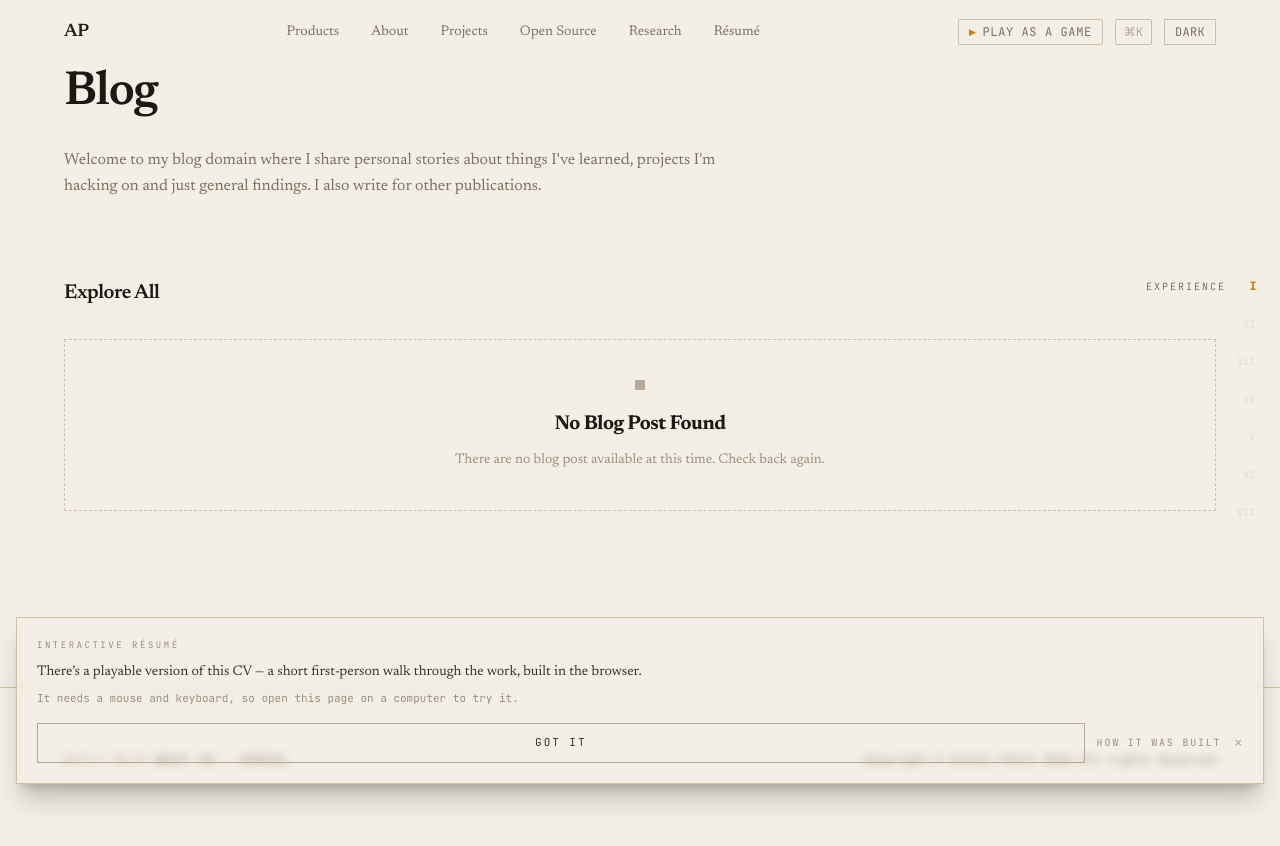
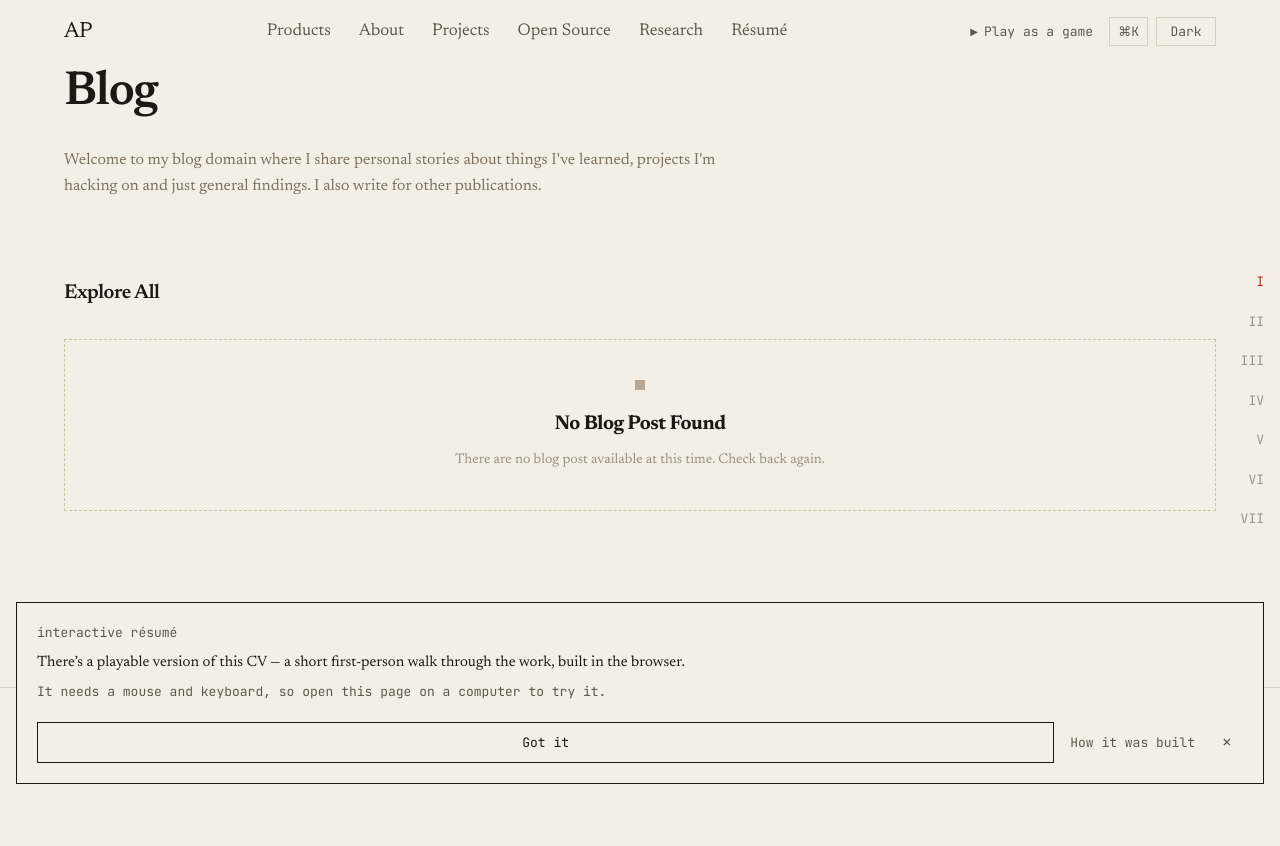
Before and after one commit to AnshulPatil2005/myportfolio, a Next.js app: page /blog in a window 1280 px wide. Shown: the top 846 px of the page. After the commit the page ends 804 px from the top, so only its background shows below. Built offline with nearby package versions, Linux system fonts and the light colour scheme.

Commit message:
Restyle the running head, menu, footer and section rail
Drop the scroll fades, number scramble and typed-out terminal; their text now prints in place.

```diff
--- a/app/animation/Slide.tsx
+++ b/app/animation/Slide.tsx
@@ -1,27 +1,13 @@
-"use client";
-import { motion, useReducedMotion, AnimationProps } from "framer-motion";
-
-interface SlideProps extends AnimationProps {
+// Formerly a scroll-triggered fade. Content now renders in place on first
+// paint: nothing waits on JavaScript to become visible, which is what kept
+// the largest paint late. The wrapper and its props stay so call sites keep
+// their structure.
+interface SlideProps {
   children: React.ReactNode;
   delay?: number;
   className?: string;
 }
 
-export const Slide = ({ children, className, delay }: SlideProps) => {
-  const reduceMotion = useReducedMotion();
-
-  return (
-    <motion.div
-      initial={{ opacity: 0, translateY: reduceMotion ? 0 : 10 }}
-      whileInView={{ opacity: 1, translateY: 0 }}
-      viewport={{ once: true, amount: 0, margin: "0px 0px -80px 0px" }}
-      transition={{
-        ease: "easeInOut",
-        duration: reduceMotion ? 0.01 : 0.3,
-        delay: reduceMotion ? 0 : delay,
-      }}
-    >
-      <div className={className}>{children}</div>
-    </motion.div>
-  );
+export const Slide = ({ children, className }: SlideProps) => {
+  return <div className={className}>{children}</div>;
 };
--- a/app/components/global/Footer.tsx
+++ b/app/components/global/Footer.tsx
@@ -1,37 +1,36 @@
 import UnmountStudio from "./Unmount";
 
+// The colophon: one ruled line at the foot of every page.
 export default function Footer() {
   return (
     <UnmountStudio>
-      <footer className="border-t dark:border-zinc-900 border-zinc-300 mt-44 lg:min-h-[250px] min-h-full relative">
-        <div className="max-w-7xl mx-auto flex lg:flex-row flex-col items-center lg:justify-between justify-center gap-y-4 md:px-16 px-6 py-16">
-          <div className="flex items-center gap-x-2 font-mono text-xs uppercase tracking-widest dark:text-zinc-500 text-zinc-400">
+      <footer className="border-t border-line mt-32 md:mt-44">
+        <div className="max-w-7xl mx-auto px-6 md:px-12 lg:px-16 py-10 md:py-12 flex md:flex-row flex-col md:items-baseline md:justify-between gap-y-3 font-mono text-meta text-muted">
+          <div className="flex items-baseline gap-x-2">
             <span>Built with</span>
             <a
               href="https://nextjs.org"
               rel="noreferrer noopener"
               target="_blank"
-              className="dark:text-zinc-300 text-zinc-600 hover:underline"
+              className="link"
             >
               Next.js
             </a>
-            <span className="dark:text-zinc-700 text-zinc-300">/</span>
+            <span aria-hidden="true">/</span>
             <a
               href="https://vercel.com"
               rel="noreferrer noopener"
               target="_blank"
-              className="dark:text-zinc-300 text-zinc-600 hover:underline"
+              className="link"
             >
               Vercel
             </a>
           </div>
 
-          <div className="flex flex-col lg:items-end items-center lg:text-start text-center">
-            <small className="text-zinc-500 font-mono text-xs">
-              Copyright &copy; Anshul Patil {new Date().getFullYear()} All rights
-              Reserved
-            </small>
-          </div>
+          <small className="text-meta">
+            Copyright &copy; Anshul Patil {new Date().getFullYear()} All rights
+            Reserved
+          </small>
         </div>
       </footer>
     </UnmountStudio>
--- a/app/components/global/GameHint.tsx
+++ b/app/components/global/GameHint.tsx
@@ -1,7 +1,6 @@
 "use client";
 
 import { useEffect, useState } from "react";
-import { motion, AnimatePresence } from "framer-motion";
 
 // A quiet, non-blocking invitation to the interactive résumé.
 //
@@ -39,37 +38,33 @@ export default function GameHint() {
     return () => window.removeEventListener("keydown", onKey);
   }, [visible]);
 
+  if (!visible) return null;
+
   return (
-    <AnimatePresence>
-      {visible && (
-        <motion.aside
-          initial={{ opacity: 0, y: 18 }}
-          animate={{ opacity: 1, y: 0 }}
-          exit={{ opacity: 0, y: 18 }}
-          transition={{ duration: 0.35, ease: [0.25, 1, 0.5, 1] }}
+    <aside
       aria-label="Interactive résumé available"
-          className={`fixed z-40 border dark:border-zinc-700 border-zinc-300 dark:bg-ink/97 bg-paper/97 backdrop-blur-sm shadow-xl shadow-black/20 ${
-            compact ? "bottom-4 inset-x-4 p-5" : "bottom-6 right-6 w-[330px] p-5"
+      className={`fixed z-40 border border-fg bg-page motion-safe:animate-[hint-in_300ms_ease-out] ${
+        compact ? "bottom-4 inset-x-4 p-5" : "bottom-6 right-6 w-[340px] p-6"
       }`}
     >
-          <p className="font-mono text-[9px] uppercase tracking-[0.28em] dark:text-zinc-500 text-zinc-500 mb-2">
+      <p className="font-mono text-meta text-muted mb-2">
         interactive résumé
       </p>
-          <p className="text-[14px] leading-relaxed dark:text-zinc-200 text-zinc-800 mb-1.5">
+      <p className="text-small text-fg mb-2">
         There&rsquo;s a playable version of this CV — a short first-person
         walk through the work, built in the browser.
       </p>
-          <p className="font-mono text-[11px] leading-relaxed dark:text-zinc-500 text-zinc-500 mb-4">
+      <p className="font-mono text-meta text-muted mb-5">
         {compact
           ? "It needs a mouse and keyboard, so open this page on a computer to try it."
           : "Two minutes. Or just keep scrolling — everything is on the page too."}
       </p>
 
-          <div className="flex items-center gap-3">
+      <div className="flex items-center gap-4">
         {compact ? (
           <button
             onClick={dismiss}
-                className="flex-1 font-mono text-[11px] uppercase tracking-[0.18em] dark:text-zinc-200 text-zinc-800 border dark:border-zinc-600 border-zinc-400 px-4 py-2.5 active:opacity-80 transition-opacity"
+            className="flex-1 font-mono text-meta text-fg border border-fg px-4 py-2.5"
           >
             Got it
           </button>
@@ -79,7 +74,7 @@ export default function GameHint() {
               dismiss();
               window.dispatchEvent(new CustomEvent("career-mode:open"));
             }}
-                className="font-mono text-[11px] uppercase tracking-[0.18em] text-ink bg-accent px-4 py-2.5 hover:opacity-85 transition-opacity"
+            className="font-mono text-meta text-page bg-fg px-4 py-2.5 hover:opacity-85 transition-opacity"
           >
             ▶ Try it
           </button>
@@ -87,20 +82,19 @@ export default function GameHint() {
         <a
           href="/projects/career-mode"
           onClick={dismiss}
-              className="font-mono text-[10px] uppercase tracking-[0.18em] dark:text-zinc-400 text-zinc-500 hover:dark:text-zinc-200 hover:text-zinc-800 transition-colors"
+          className="font-mono text-meta link-muted"
         >
           How it was built
         </a>
         <button
           onClick={dismiss}
           aria-label="Dismiss"
-              className="ml-auto font-mono text-[16px] leading-none dark:text-zinc-600 text-zinc-400 hover:dark:text-zinc-300 hover:text-zinc-600 transition-colors"
+          className="ml-auto w-8 h-8 grid place-items-center font-mono text-lg leading-none text-muted hover:text-fg transition-colors"
         >
           ×
         </button>
       </div>
-        </motion.aside>
-      )}
-    </AnimatePresence>
+      <style>{`@keyframes hint-in { from { opacity: 0; transform: translateY(12px); } to { opacity: 1; transform: none; } }`}</style>
+    </aside>
   );
 }
--- a/app/components/global/Navbar.tsx
+++ b/app/components/global/Navbar.tsx
@@ -4,7 +4,6 @@ import Link from "next/link";
 import Theme from "./Theme";
 import UnmountStudio from "./Unmount";
 import MobileMenu from "./MobileMenu";
-import { motion, useScroll } from "framer-motion";
 import { useEffect, useState } from "react";
 
 const navLinks = [
@@ -16,14 +15,16 @@ const navLinks = [
   { title: "Résumé", href: "/resume" },
 ];
 
+// The running head: a single ruled line across the top of every page.
 export default function Navbar() {
   const [scrolled, setScrolled] = useState(false);
-  const [hoveredLink, setHoveredLink] = useState<string | null>(null);
-  const { scrollY } = useScroll();
 
   useEffect(() => {
-    return scrollY.on("change", (y) => setScrolled(y > 40));
-  }, [scrollY]);
+    const onScroll = () => setScrolled(window.scrollY > 40);
+    onScroll();
+    window.addEventListener("scroll", onScroll, { passive: true });
+    return () => window.removeEventListener("scroll", onScroll);
+  }, []);
 
   return (
     <UnmountStudio>
@@ -31,56 +32,39 @@ export default function Navbar() {
       <div aria-hidden="true" className="h-16" />
 
       <header
-        className={`fixed top-0 inset-x-0 z-50 h-16 transition-[background-color,border-color] duration-300 ease-in-out ${
-          scrolled
-            ? "dark:bg-ink/80 bg-paper/90 backdrop-blur-sm border-b dark:border-zinc-800/80 border-zinc-300"
-            : "bg-transparent border-b border-transparent"
+        className={`fixed top-0 inset-x-0 z-50 h-16 bg-page transition-[border-color] duration-200 border-b ${
+          scrolled ? "border-line" : "border-transparent"
         }`}
       >
-        <div className="h-full max-w-7xl mx-auto md:px-16 px-6 flex items-center justify-between gap-x-6">
-          <Link
-            href="/"
-            className="font-semibold text-lg dark:text-white text-zinc-900 tracking-tight"
-          >
+        <div className="h-full max-w-7xl mx-auto px-6 md:px-12 lg:px-16 flex items-center justify-between gap-x-6">
+          <Link href="/" className="text-[1.375rem] leading-none tracking-tight text-fg no-underline">
             AP
           </Link>
 
           <nav className="md:block hidden">
-            <ul className="flex items-center gap-x-8">
+            <ul className="flex items-center gap-x-7">
               {navLinks.map((link) => (
-                <li
-                  key={link.title}
-                  className="relative py-1"
-                  onMouseEnter={() => setHoveredLink(link.title)}
-                  onMouseLeave={() => setHoveredLink(null)}
-                >
+                <li key={link.title}>
                   <Link
                     href={link.href}
-                    className="text-sm dark:text-zinc-400 text-zinc-600 dark:hover:text-white hover:text-zinc-900 transition-colors duration-200 focus-visible:outline-none focus-visible:ring-2 focus-visible:ring-offset-2 dark:focus-visible:ring-zinc-400 focus-visible:ring-zinc-600 rounded-sm"
+                    className="text-[1.0625rem] text-muted underline decoration-transparent underline-offset-[0.3em] hover:text-fg hover:decoration-line transition-colors duration-150"
                   >
                     {link.title}
                   </Link>
-                  {hoveredLink === link.title && (
-                    <motion.span
-                      layoutId="nav-underline"
-                      className="absolute left-0 right-0 -bottom-0.5 h-px dark:bg-zinc-300 bg-zinc-700"
-                      transition={{ type: "spring", stiffness: 500, damping: 30 }}
-                    />
-                  )}
                 </li>
               ))}
             </ul>
           </nav>
 
-          <div className="flex items-center gap-x-3">
+          <div className="flex items-center gap-x-2">
             <button
               onClick={() =>
                 window.dispatchEvent(new CustomEvent("career-mode:open"))
               }
-              className="hidden md:flex items-center gap-1.5 text-xs font-mono uppercase tracking-wider dark:text-zinc-400 text-zinc-600 border dark:border-zinc-700 border-zinc-300 px-2.5 py-1 dark:hover:border-amber-500/60 hover:border-amber-500/60 dark:hover:text-accent hover:text-amber-600 transition-colors duration-150 cursor-pointer focus-visible:outline-none focus-visible:ring-2 focus-visible:ring-amber-500 rounded-sm"
+              className="hidden md:flex items-center gap-1.5 font-mono text-meta text-muted hover:text-fg px-2 py-1.5 transition-colors duration-150 cursor-pointer"
               aria-label="Play Career Mode game"
             >
-              <span className="text-[9px] dark:text-accent text-amber-600">▶</span> Play as a game
+              <span className="text-[0.625rem]">▶</span> Play as a game
             </button>
             <button
               onClick={() =>
@@ -88,7 +72,7 @@ export default function Navbar() {
                   new KeyboardEvent("keydown", { key: "k", metaKey: true, bubbles: true })
                 )
               }
-              className="hidden md:flex items-center gap-1 text-xs font-mono dark:text-zinc-500 text-zinc-400 border dark:border-zinc-700 border-zinc-300 px-2 py-1 dark:hover:border-zinc-500 hover:border-zinc-400 transition-colors duration-150 cursor-pointer focus-visible:outline-none focus-visible:ring-2 dark:focus-visible:ring-zinc-400 focus-visible:ring-zinc-600 rounded-sm"
+              className="hidden md:flex items-center font-mono text-meta text-muted hover:text-fg border border-line hover:border-muted px-2 py-1 transition-colors duration-150 cursor-pointer"
               aria-label="Open command palette"
             >
               <kbd>⌘K</kbd>
--- a/app/components/global/SectionProgress.tsx
+++ b/app/components/global/SectionProgress.tsx
@@ -1,7 +1,6 @@
 "use client";
 
 import { useActiveSection } from "@/app/hooks/useActiveSection";
-import { motion, AnimatePresence } from "framer-motion";
 import { useState } from "react";
 
 const ROMAN = ["I", "II", "III", "IV", "V", "VI", "VII"];
@@ -16,12 +15,15 @@ const SECTIONS = [
   { id: "contact",       label: "Contact"     },
 ];
 
+// Section numerals in the outer margin. The current section's numeral is
+// rubricated; its name shows on hover, and beside the active numeral only on
+// screens wide enough that it cannot sit on top of the page.
 export default function SectionProgress() {
   const active = useActiveSection(SECTIONS.map((s) => s.id));
   const [hovered, setHovered] = useState<string | null>(null);
 
   return (
-    <div className="hidden lg:flex fixed right-6 top-1/2 -translate-y-1/2 z-40 flex-col items-end gap-5">
+    <div className="hidden lg:flex fixed right-4 top-1/2 -translate-y-1/2 z-40 flex-col items-end gap-4">
       {SECTIONS.map((section, i) => {
         const isActive  = active === section.id;
         const isHovered = hovered === section.id;
@@ -34,38 +36,27 @@ export default function SectionProgress() {
             aria-label={`Go to ${section.label}`}
             onMouseEnter={() => setHovered(section.id)}
             onMouseLeave={() => setHovered(null)}
-            className="flex items-center gap-3"
+            onFocus={() => setHovered(section.id)}
+            onBlur={() => setHovered(null)}
+            className="flex items-center gap-3 py-0.5"
           >
-            {/* Label slides in when active or hovered */}
-            <AnimatePresence>
-              {showLabel && (
-                <motion.span
-                  initial={{ opacity: 0, x: 8 }}
-                  animate={{ opacity: 1, x: 0 }}
-                  exit={{ opacity: 0, x: 8 }}
-                  transition={{ duration: 0.15 }}
-                  className="text-[10px] font-mono uppercase tracking-[0.2em] dark:text-zinc-300 text-zinc-600 whitespace-nowrap"
-                >
-                  {section.label}
-                </motion.span>
-              )}
-            </AnimatePresence>
+            {showLabel && (
+              <span
+                className={`font-mono text-meta text-fg bg-page px-1 whitespace-nowrap ${
+                  isHovered ? "" : "hidden 2xl:inline"
+                }`}
+              >
+                {section.label}
+              </span>
+            )}
 
-            {/* Roman numeral */}
-            <motion.span
-              animate={{
-                opacity: isActive ? 1 : 0.18,
-                scale:   isActive ? 1 : 0.9,
-              }}
-              transition={{ duration: 0.2 }}
-              className={`font-mono text-[11px] font-bold min-w-[18px] text-right select-none transition-colors duration-200 ${
-                isActive
-                  ? "dark:text-accent text-amber-600"
-                  : "dark:text-zinc-500 text-zinc-400"
+            <span
+              className={`font-mono text-meta min-w-[1.5rem] text-right select-none transition-colors duration-200 ${
+                isActive ? "text-rubric" : "text-muted/60 hover:text-fg"
               }`}
             >
               {ROMAN[i]}
-            </motion.span>
+            </span>
           </a>
         );
       })}
--- a/app/components/global/Theme.tsx
+++ b/app/components/global/Theme.tsx
@@ -12,15 +12,14 @@ export default function Theme() {
   }
   useEffect(() => setHasMounted(true), []);
 
+  // reserve the button's footprint so the header does not shift on hydration
   if (!hasMounted)
-    return (
-      <span className="min-w-[52px] min-h-[28px] px-2.5 py-1 dark:bg-zinc-800 bg-zinc-100 border dark:border-zinc-700 border-zinc-300" />
-    );
+    return <span className="inline-block min-w-[3.75rem] h-[1.875rem] border border-line" />;
 
   return (
     <button
       onClick={toggleTheme}
-      className="font-mono text-xs uppercase tracking-wide dark:text-zinc-300 text-zinc-600 border dark:border-zinc-700 border-zinc-300 px-2.5 py-1 dark:hover:border-zinc-500 hover:border-zinc-400 transition-colors duration-150"
+      className="min-w-[3.75rem] font-mono text-meta text-muted hover:text-fg border border-line hover:border-muted px-2 py-1 transition-colors duration-150"
       aria-label="Toggle Theme"
     >
       {currentTheme === "light" ? "Dark" : "Light"}
```
Also changed, not shown: app/components/global/CommandPalette.tsx (+39 -56 lines), app/components/global/MobileMenu.tsx (+13 -13 lines), app/components/global/ScrambleIndex.tsx (+3 -35 lines), app/components/pages/TerminalLog.tsx (+8 -42 lines). Lines whose indentation alone changed are shown as unchanged.
